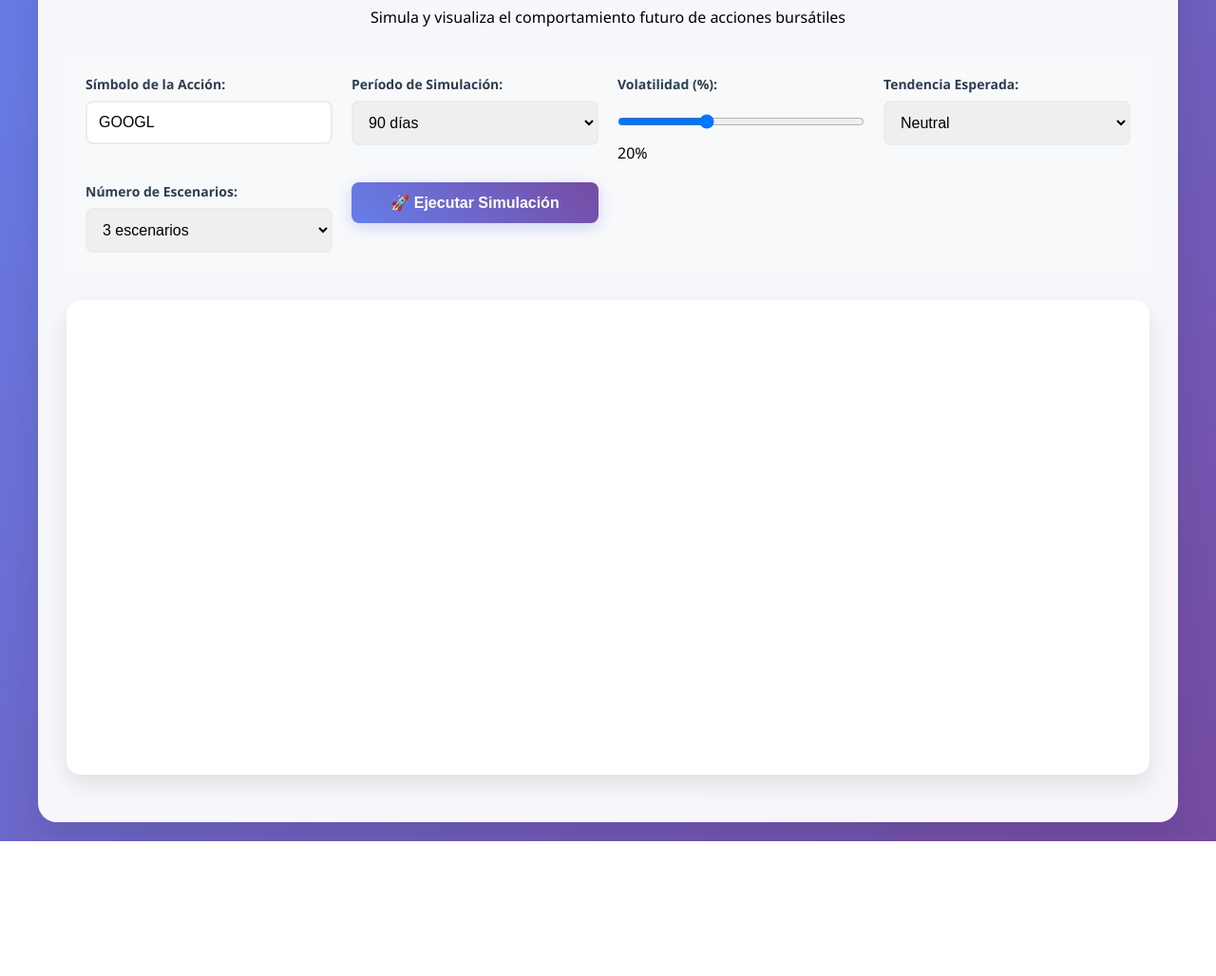
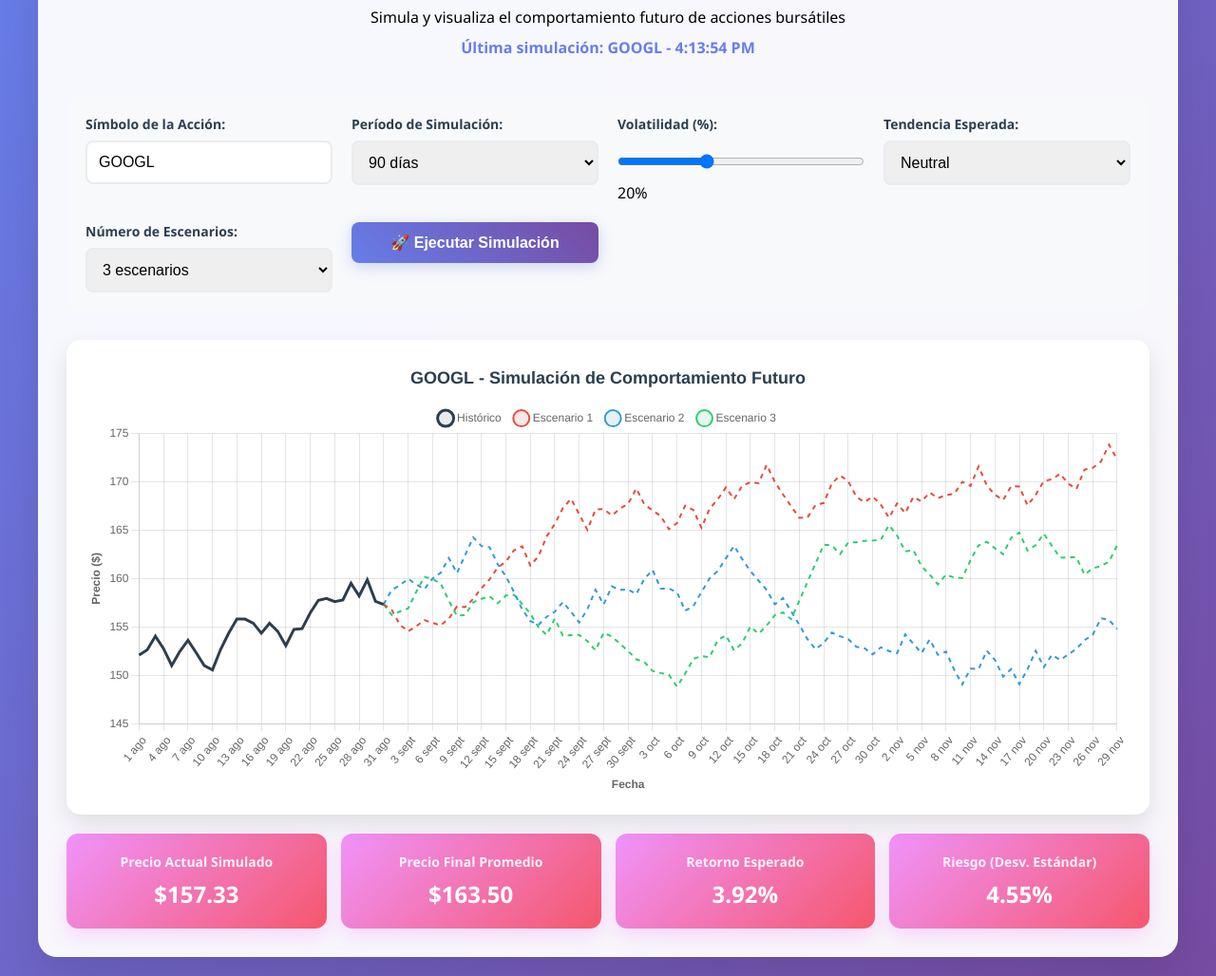
Before and after one commit to juanpablopinar-png/juanpablopinar-png.github.io, a plain HTML site: page index.html in a window 1280 px wide. Shown: the part 108-1136 px from the top of the page at 95% size. Before the commit the page ends 994 px from the top, so only its background shows below. Drawn offline with nearby package versions, Linux system fonts and the light colour scheme.

Commit message:
Update index.html

```diff
--- a/index.html
+++ b/index.html
@@ -159,22 +159,30 @@
             100% { transform: rotate(360deg); }
         }
 
+        .message {
+            padding: 15px;
+            border-radius: 8px;
+            margin: 20px 0;
+            border-left: 4px solid;
+        }
+
         .error {
             background: #f8d7da;
             color: #721c24;
-            padding: 15px;
-            border-radius: 8px;
-            margin: 20px 0;
-            border-left: 4px solid #dc3545;
+            border-left-color: #dc3545;
         }
 
         .success {
             background: #d1e7dd;
             color: #0f5132;
-            padding: 15px;
-            border-radius: 8px;
-            margin: 20px 0;
-            border-left: 4px solid #198754;
+            border-left-color: #198754;
+        }
+
+        .status {
+            text-align: center;
+            padding: 10px;
+            font-weight: bold;
+            color: #667eea;
         }
     </style>
 </head>
@@ -183,6 +191,7 @@
         <div class="header">
             <h1>📈 Simulador de Acciones</h1>
             <p>Simula y visualiza el comportamiento futuro de acciones bursátiles</p>
+            <div class="status" id="statusDiv">Listo para simular - Inicia con GOOGL</div>
         </div>
 
         <div class="controls">
@@ -228,7 +237,7 @@
             </div>
 
             <div class="control-group">
-                <button class="btn" onclick="runSimulation()">🚀 Ejecutar Simulación</button>
+                <button class="btn" id="simulateBtn">🚀 Ejecutar Simulación</button>
             </div>
         </div>
 
@@ -237,42 +246,77 @@
             <p>Simulando comportamiento de <span id="loadingStock"></span>...</p>
         </div>
 
-        <div id="errorDiv" style="display: none;"></div>
+        <div id="messageDiv" style="display: none;"></div>
 
         <div class="chart-container">
             <canvas id="stockChart"></canvas>
         </div>
 
-        <div class="stats" id="statsContainer" style="display: none;">
+        <div class="stats" id="statsContainer">
             <div class="stat-card">
                 <h3>Precio Actual Simulado</h3>
-                <div class="value" id="currentPrice">$0.00</div>
+                <div class="value" id="currentPrice">$150.00</div>
             </div>
             <div class="stat-card">
                 <h3>Precio Final Promedio</h3>
-                <div class="value" id="avgFinalPrice">$0.00</div>
+                <div class="value" id="avgFinalPrice">$155.00</div>
             </div>
             <div class="stat-card">
                 <h3>Retorno Esperado</h3>
-                <div class="value" id="expectedReturn">0.00%</div>
+                <div class="value" id="expectedReturn">3.33%</div>
             </div>
             <div class="stat-card">
                 <h3>Riesgo (Desv. Estándar)</h3>
-                <div class="value" id="riskValue">0.00%</div>
+                <div class="value" id="riskValue">18.50%</div>
             </div>
         </div>
     </div>
 
     <script>
+        // Variables globales
         let chart = null;
-        let currentStock = 'GOOGL';
+        let isSimulating = false;
 
+        // Esperar a que Chart.js se cargue completamente
+        function initializeApp() {
+            if (typeof Chart === 'undefined') {
+                setTimeout(initializeApp, 100);
+                return;
+            }
+
+            setupEventListeners();
+            runSimulation(); // Ejecutar simulación inicial
+        }
+
+        function setupEventListeners() {
             // Actualizar el valor del slider de volatilidad
-        document.getElementById('volatility').addEventListener('input', function() {
-            document.getElementById('volatilityValue').textContent = this.value + '%';
+            const volatilitySlider = document.getElementById('volatility');
+            const volatilityValue = document.getElementById('volatilityValue');
+
+            volatilitySlider.addEventListener('input', function() {
+                volatilityValue.textContent = this.value + '%';
             });
 
-        // Simular datos históricos básicos (esto normalmente vendría de una API)
+            // Botón de simulación
+            const simulateBtn = document.getElementById('simulateBtn');
+            simulateBtn.addEventListener('click', function(e) {
+                e.preventDefault();
+                if (!isSimulating) {
+                    runSimulation();
+                }
+            });
+
+            // Permitir ejecutar simulación con Enter
+            document.getElementById('stockSymbol').addEventListener('keypress', function(e) {
+                if (e.key === 'Enter' && !isSimulating) {
+                    runSimulation();
+                }
+            });
+
+            console.log('Event listeners configurados correctamente');
+        }
+
+        // Simular datos históricos básicos
         function generateHistoricalData(symbol, days = 30) {
             const data = [];
             const startPrice = getBasePrice(symbol);
@@ -284,8 +328,8 @@
                 date.setDate(date.getDate() - i);
 
                 // Simulamos cambios históricos con tendencia ligeramente alcista
-                const change = (Math.random() - 0.48) * 0.03; // Sesgo ligeramente positivo
-                price = price * (1 + change);
+                const change = (Math.random() - 0.48) * 0.03;
+                price = Math.max(price * (1 + change), startPrice * 0.5); // Evitar precios negativos
 
                 data.push({
                     date: date.toISOString().split('T')[0],
@@ -307,6 +351,8 @@
                 'NVDA': 450,
                 'NFLX': 400,
                 'BABA': 80,
+                'UBER': 70,
+                'SPOT': 200,
                 'DEFAULT': 100
             };
             return basePrices[symbol.toUpperCase()] || basePrices['DEFAULT'];
@@ -318,13 +364,13 @@
 
             // Convertir tendencia a drift diario
             const trendMultipliers = {
-                'bullish': 0.0008,   // ~0.08% diario = ~30% anual
-                'neutral': 0.0002,   // ~0.02% diario = ~7% anual
-                'bearish': -0.0004   // ~-0.04% diario = ~-15% anual
+                'bullish': 0.0008,
+                'neutral': 0.0002,
+                'bearish': -0.0004
             };
 
             const drift = trendMultipliers[trend];
-            const dailyVolatility = volatility / 100 / Math.sqrt(252); // Volatilidad anualizada a diaria
+            const dailyVolatility = volatility / 100 / Math.sqrt(252);
 
             const today = new Date();
             data.push({
@@ -336,11 +382,11 @@
                 const date = new Date(today);
                 date.setDate(date.getDate() + i);
 
-                // Modelo de Monte Carlo simplificado
-                const randomShock = (Math.random() - 0.5) * 2; // Entre -1 y 1
+                // Modelo de Monte Carlo con límites realistas
+                const randomShock = (Math.random() - 0.5) * 2;
                 const dailyReturn = drift + dailyVolatility * randomShock;
 
-                price = price * (1 + dailyReturn);
+                price = Math.max(price * (1 + dailyReturn), currentPrice * 0.2); // Evitar caídas extremas
 
                 data.push({
                     date: date.toISOString().split('T')[0],
@@ -351,23 +397,31 @@
             return data;
         }
 
-        async function runSimulation() {
-            const symbol = document.getElementById('stockSymbol').value.toUpperCase() || 'GOOGL';
-            const days = parseInt(document.getElementById('timeHorizon').value);
-            const volatility = parseInt(document.getElementById('volatility').value);
-            const trend = document.getElementById('trend').value;
-            const numScenarios = parseInt(document.getElementById('scenarios').value);
+        function runSimulation() {
+            if (isSimulating) {
+                console.log('Simulación ya en curso');
+                return;
+            }
+
+            isSimulating = true;
+            console.log('Iniciando simulación...');
+
+            const symbol = (document.getElementById('stockSymbol').value || 'GOOGL').toUpperCase();
+            const days = parseInt(document.getElementById('timeHorizon').value) || 90;
+            const volatility = parseInt(document.getElementById('volatility').value) || 20;
+            const trend = document.getElementById('trend').value || 'neutral';
+            const numScenarios = parseInt(document.getElementById('scenarios').value) || 3;
+
+            // Actualizar status
+            updateStatus('Ejecutando simulación...');
 
             // Mostrar loading
-            document.getElementById('loadingDiv').style.display = 'block';
-            document.getElementById('loadingStock').textContent = symbol;
-            document.getElementById('errorDiv').style.display = 'none';
-            document.getElementById('statsContainer').style.display = 'none';
+            showLoading(symbol);
 
             try {
                 // Simular delay de procesamiento
-                await new Promise(resolve => setTimeout(resolve, 1500));
-
+                setTimeout(() => {
+                    try {
                         // Generar datos históricos
                         const historicalData = generateHistoricalData(symbol, 30);
                         const currentPrice = historicalData[historicalData.length - 1].price;
@@ -395,21 +449,41 @@
                         // Actualizar estadísticas
                         updateStats(currentPrice, avgFinalPrice, expectedReturn, riskPercent);
 
-                // Ocultar loading y mostrar stats
-                document.getElementById('loadingDiv').style.display = 'none';
-                document.getElementById('statsContainer').style.display = 'grid';
+                        // Ocultar loading
+                        hideLoading();
 
                         // Mostrar mensaje de éxito
-                showMessage(Simulación completada para ${symbol} con ${numScenarios} escenarios, 'success');
+                        showMessage(`✅ Simulación completada para ${symbol} con ${numScenarios} escenarios`, 'success');
+                        updateStatus(`Última simulación: ${symbol} - ${new Date().toLocaleTimeString()}`);
+
+                        console.log('Simulación completada exitosamente');
 
                     } catch (error) {
-                document.getElementById('loadingDiv').style.display = 'none';
-                showMessage('Error en la simulación: ' + error.message, 'error');
+                        console.error('Error en simulación:', error);
+                        hideLoading();
+                        showMessage('❌ Error en la simulación: ' + error.message, 'error');
+                        updateStatus('Error en simulación');
+                    } finally {
+                        isSimulating = false;
+                    }
+                }, 1000);
+
+            } catch (error) {
+                console.error('Error inicial:', error);
+                hideLoading();
+                showMessage('❌ Error al iniciar simulación: ' + error.message, 'error');
+                isSimulating = false;
             }
         }
 
         function updateChart(historicalData, scenarios, symbol) {
-            const ctx = document.getElementById('stockChart').getContext('2d');
+            const ctx = document.getElementById('stockChart');
+            if (!ctx) {
+                console.error('Canvas no encontrado');
+                return;
+            }
+
+            const context = ctx.getContext('2d');
 
             if (chart) {
                 chart.destroy();
@@ -421,33 +495,31 @@
 
             // Datos históricos
             historicalData.forEach(point => {
-                allLabels.push(point.date);
+                allLabels.push(formatDate(point.date));
                 historicalPrices.push(point.price);
             });
 
-            // Datos futuros (sin el primer punto para evitar duplicación)
+            // Datos futuros
             scenarios[0].slice(1).forEach(point => {
-                allLabels.push(point.date);
+                allLabels.push(formatDate(point.date));
             });
 
             // Configurar datasets
             const datasets = [
                 {
-                    label: 'Datos Históricos',
+                    label: 'Histórico',
                     data: historicalPrices.concat(new Array(scenarios[0].length - 1).fill(null)),
                     borderColor: '#2c3e50',
                     backgroundColor: 'rgba(44, 62, 80, 0.1)',
                     borderWidth: 3,
                     fill: false,
-                    pointRadius: 2
+                    pointRadius: 0,
+                    pointHoverRadius: 5
                 }
             ];
 
             // Agregar escenarios futuros
-            const colors = [
-                '#e74c3c', '#3498db', '#2ecc71', '#f39c12', '#9b59b6',
-                '#1abc9c', '#34495e', '#e67e22', '#95a5a6', '#f1c40f'
-            ];
+            const colors = ['#e74c3c', '#3498db', '#2ecc71', '#f39c12', '#9b59b6', '#1abc9c', '#34495e', '#e67e22', '#95a5a6', '#f1c40f'];
 
             scenarios.forEach((scenario, index) => {
                 const futureData = new Array(historicalData.length - 1).fill(null);
@@ -456,18 +528,19 @@
                 });
 
                 datasets.push({
-                    label: Escenario ${index + 1},
+                    label: `Escenario ${index + 1}`,
                     data: futureData,
                     borderColor: colors[index % colors.length],
                     backgroundColor: colors[index % colors.length] + '20',
                     borderWidth: 2,
                     fill: false,
-                    pointRadius: 1,
-                    borderDash: index > 0 ? [5, 5] : []
+                    pointRadius: 0,
+                    pointHoverRadius: 3,
+                    borderDash: [5, 5]
                 });
             });
 
-            chart = new Chart(ctx, {
+            chart = new Chart(context, {
                 type: 'line',
                 data: {
                     labels: allLabels,
@@ -479,7 +552,7 @@
                     plugins: {
                         title: {
                             display: true,
-                            text: Simulación de ${symbol} - Comportamiento Futuro,
+                            text: `${symbol} - Simulación de Comportamiento Futuro`,
                             font: {
                                 size: 18,
                                 weight: 'bold'
@@ -490,7 +563,10 @@
                             position: 'top',
                             labels: {
                                 usePointStyle: true,
-                                padding: 20
+                                padding: 15,
+                                filter: function(legendItem, chartData) {
+                                    return legendItem.text !== 'undefined';
+                                }
                             }
                         }
                     },
@@ -499,25 +575,17 @@
                             title: {
                                 display: true,
                                 text: 'Fecha',
-                                font: {
-                                    weight: 'bold'
-                                }
+                                font: { weight: 'bold' }
                             },
-                            grid: {
-                                color: 'rgba(0, 0, 0, 0.1)'
-                            }
+                            grid: { color: 'rgba(0, 0, 0, 0.1)' }
                         },
                         y: {
                             title: {
                                 display: true,
                                 text: 'Precio ($)',
-                                font: {
-                                    weight: 'bold'
-                                }
+                                font: { weight: 'bold' }
                             },
-                            grid: {
-                                color: 'rgba(0, 0, 0, 0.1)'
-                            }
+                            grid: { color: 'rgba(0, 0, 0, 0.1)' }
                         }
                     },
                     interaction: {
@@ -525,7 +593,7 @@
                         mode: 'index'
                     },
                     animation: {
-                        duration: 1000,
+                        duration: 800,
                         easing: 'easeInOutQuart'
                     }
                 }
@@ -533,43 +601,62 @@
         }
 
         function updateStats(currentPrice, avgFinalPrice, expectedReturn, risk) {
-            document.getElementById('currentPrice').textContent = $${currentPrice.toFixed(2)};
-            document.getElementById('avgFinalPrice').textContent = $${avgFinalPrice.toFixed(2)};
-            document.getElementById('expectedReturn').textContent = ${expectedReturn.toFixed(2)}%;
-            document.getElementById('riskValue').textContent = ${risk.toFixed(2)}%;
+            document.getElementById('currentPrice').textContent = `$${currentPrice.toFixed(2)}`;
+            document.getElementById('avgFinalPrice').textContent = `$${avgFinalPrice.toFixed(2)}`;
+            document.getElementById('expectedReturn').textContent = `${expectedReturn.toFixed(2)}%`;
+            document.getElementById('riskValue').textContent = `${risk.toFixed(2)}%`;
         }
 
         function showMessage(message, type) {
-            const errorDiv = document.getElementById('errorDiv');
-            errorDiv.className = type;
-            errorDiv.textContent = message;
-            errorDiv.style.display = 'block';
+            const messageDiv = document.getElementById('messageDiv');
+            messageDiv.className = 'message ' + type;
+            messageDiv.textContent = message;
+            messageDiv.style.display = 'block';
 
-            // Auto-hide after 5 seconds
             setTimeout(() => {
-                errorDiv.style.display = 'none';
-            }, 5000);
+                messageDiv.style.display = 'none';
+            }, 4000);
         }
 
-        // Permitir ejecutar simulación con Enter
-        document.getElementById('stockSymbol').addEventListener('keypress', function(e) {
-            if (e.key === 'Enter') {
-                runSimulation();
+        function showLoading(symbol) {
+            document.getElementById('loadingDiv').style.display = 'block';
+            document.getElementById('loadingStock').textContent = symbol;
         }
+
+        function hideLoading() {
+            document.getElementById('loadingDiv').style.display = 'none';
+        }
+
+        function updateStatus(status) {
+            document.getElementById('statusDiv').textContent = status;
+        }
+
+        function formatDate(dateStr) {
+            const date = new Date(dateStr);
+            return date.toLocaleDateString('es-ES', {
+                month: 'short',
+                day: 'numeric'
             });
+        }
 
-        // Ejecutar simulación inicial con GOOGL
-        window.addEventListener('load', function() {
-            setTimeout(runSimulation, 500);
-        });
+        // Inicializar cuando se carga la página
+        if (document.readyState === 'loading') {
+            document.addEventListener('DOMContentLoaded', initializeApp);
+        } else {
+            initializeApp();
+        }
 
-        // Función para agregar más funcionalidades avanzadas
-        function addAdvancedFeatures() {
-            // Modelo GARCH para volatilidad
-            // Análisis técnico básico
-            // Correlaciones entre acciones
-            // Backtesting de estrategias
+        // Debug function
+        function testSimulation() {
+            console.log('Función de prueba ejecutada');
+            updateStatus('Función de prueba ejecutada - ' + new Date().toLocaleTimeString());
         }
+
+        // Exponer funciones globalmente para debug
+        window.runSimulation = runSimulation;
+        window.testSimulation = testSimulation;
+
+        console.log('Script cargado - Simulador de Acciones listo');
     </script>
 </body>
 </html>
```
Lines whose indentation alone changed are shown as unchanged.
